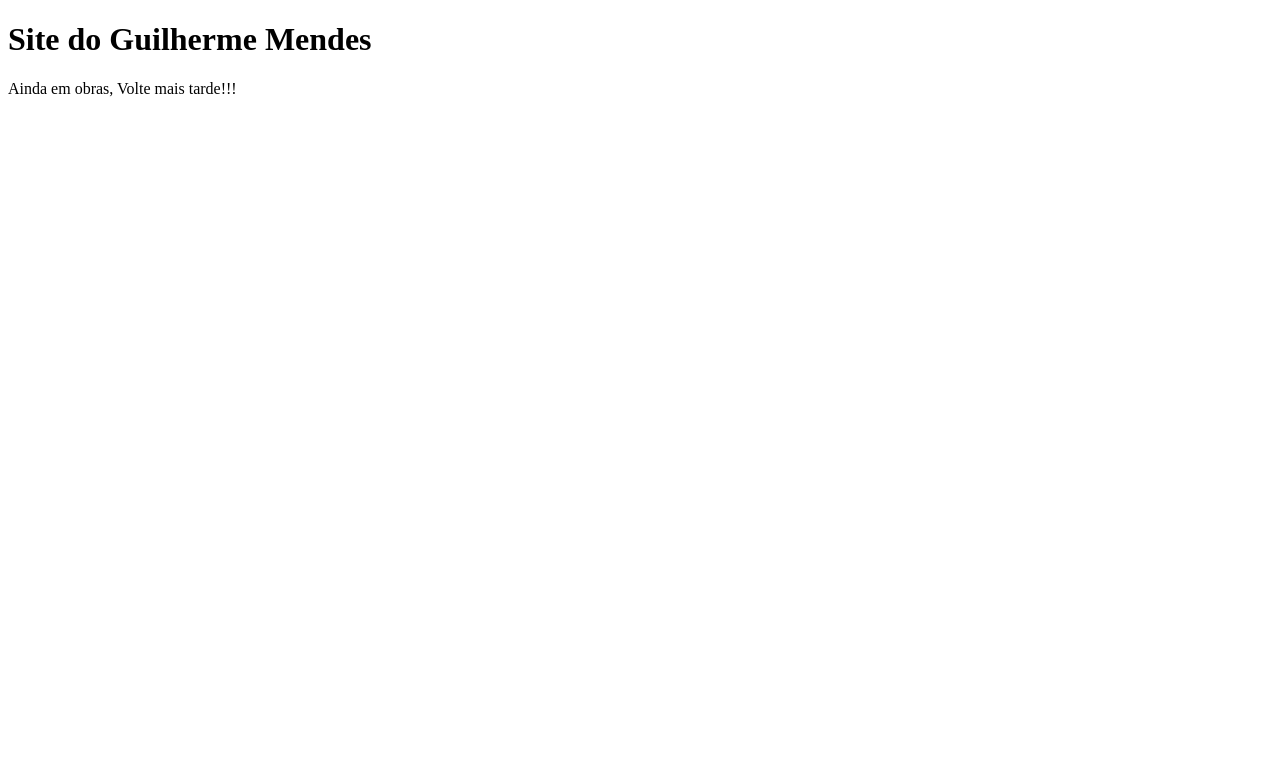
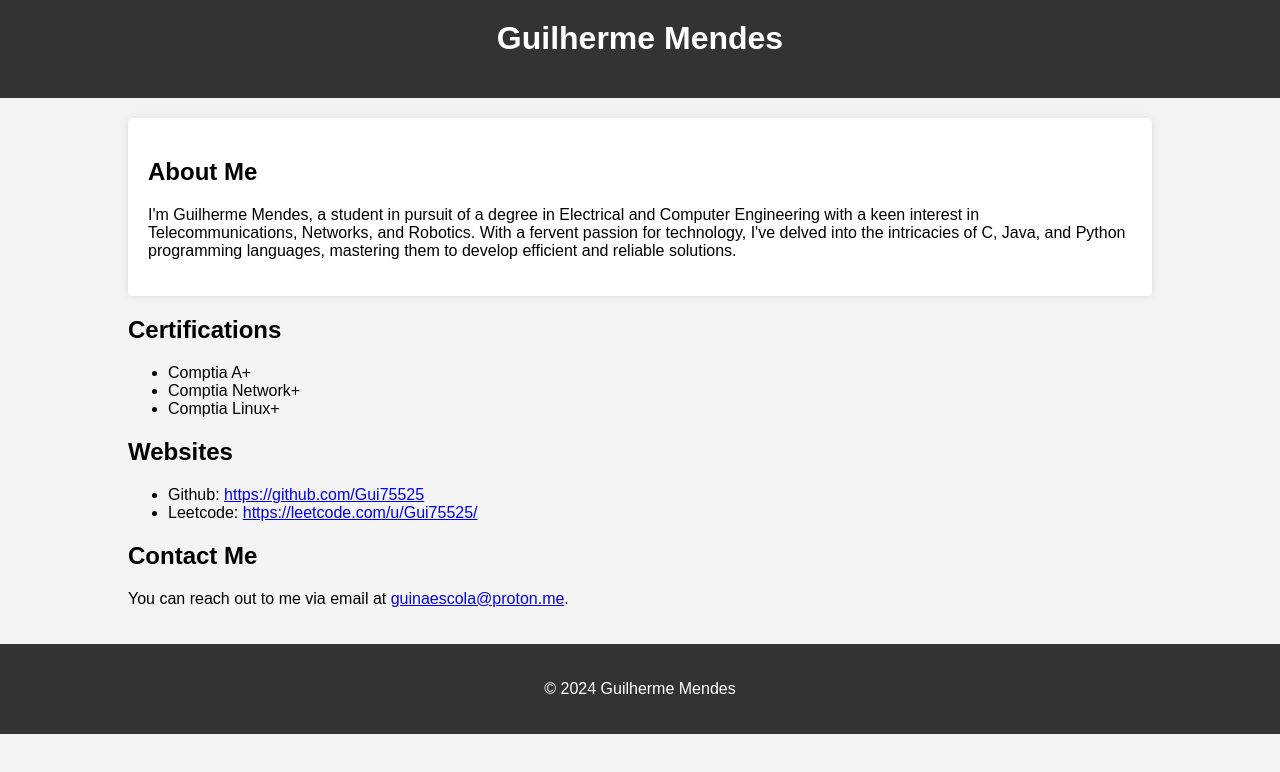
Before and after one commit to Gui75525/gui75525.github.io, a plain HTML site: page index.html in a window 1280 px wide. Drawn offline with Linux system fonts and the light colour scheme.

Commit message:
Update index.html

```diff
--- a/index.html
+++ b/index.html
@@ -1,24 +1,78 @@
-<!--
-Online HTML, CSS and JavaScript editor to run code online.
--->
 <!DOCTYPE html>
 <html lang="en">
+<head>
+    <meta charset="UTF-8">
+    <meta name="viewport" content="width=device-width, initial-scale=1.0">
+    <title>Guilherme Mendes</title>
+    <style>
+        body {
+            font-family: Arial, sans-serif;
+            margin: 0;
+            padding: 0;
+            background-color: #f4f4f4;
+        }
+        header {
+            background-color: #333;
+            color: #fff;
+            padding: 20px;
+            text-align: center;
+        }
+        h1 {
+            margin-top: 0;
+        }
+        .container {
+            width: 80%;
+            margin: auto;
+            overflow: hidden;
+            padding: 20px;
+        }
+        .about {
+            background-color: #fff;
+            padding: 20px;
+            border-radius: 5px;
+            box-shadow: 0 0 10px rgba(0,0,0,0.1);
+            margin-bottom: 20px;
+        }
+        footer {
+            background-color: #333;
+            color: #fff;
+            padding: 20px;
+            text-align: center;
+        }
+    </style>
+</head>
+<body>
+    <header>
+        <h1>Guilherme Mendes</h1>
+    </header>
+    <div class="container">
+        <section class="about">
+            <h2>About Me</h2>
+            <p>I'm Guilherme Mendes, a student in pursuit of a degree in Electrical and Computer Engineering with a keen interest in Telecommunications, Networks, and Robotics. With a fervent passion for technology, I've delved into the intricacies of C, Java, and Python programming languages, mastering them to develop efficient and reliable solutions.</p>
+        </section>
+        <section class="certifications">
+            <h2>Certifications</h2>
+            <ul>
+                <li>Comptia A+</li>
+                <li>Comptia Network+</li>
+                <li>Comptia Linux+</li>
+            </ul>
+        </section>
+        <section class="Websites">
+            <h2>Websites</h2>
 
-<head>
-  <meta charset="UTF-8" />
-  <meta name="viewport" content="width=device-width, initial-scale=1.0" />
-  <link rel="stylesheet" href="style.css" />
-  <title>Browser</title>
-</head>
-
-<body>
-  <h1>
-    Site do Guilherme Mendes
-  </h1>
-  <p>
-    Ainda em obras, Volte mais tarde!!!
-  </p>
-  <script src="script.js"></script>
+            <ul>
+                <li>Github: <a href="mailto:https://github.com/Gui75525">https://github.com/Gui75525</a></li>
+                <li>Leetcode: <a href="mailto:https://leetcode.com/u/Gui75525/">https://leetcode.com/u/Gui75525/</a></li>
+            </ul>
+        </section>
+        <section class="contact">
+            <h2>Contact Me</h2>
+            <p>You can reach out to me via email at <a href="mailto:guinaescola@proton.me">guinaescola@proton.me</a>.</p>
+        </section>
+    </div>
+    <footer>
+        <p>&copy; 2024 Guilherme Mendes</p>
+    </footer>
 </body>
-
 </html>
```
